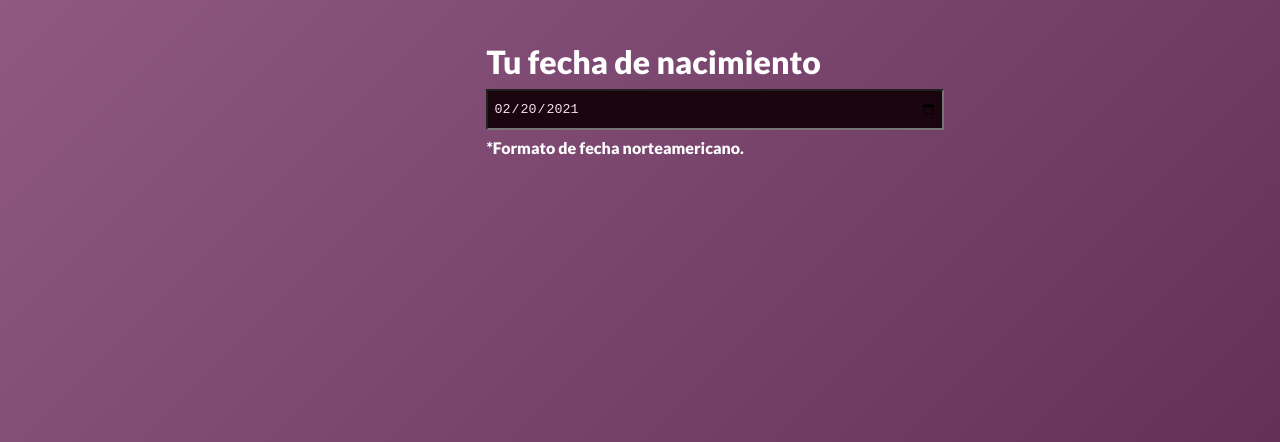
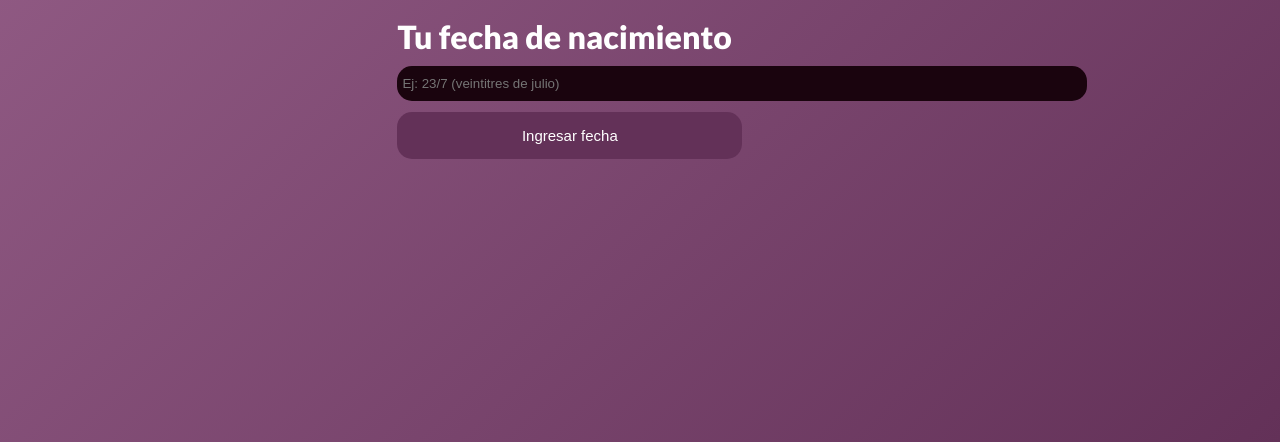
Before and after one commit to AgustinFrigerio/-Cual-es-tu-signo-, a plain HTML site: page index.html in a window 1280 px wide. Shown: the part 358-800 px from the top of the page. Drawn offline with Linux system fonts and the light colour scheme.

Commit message:
cambios estilo y boton

```diff
--- a/index.html
+++ b/index.html
@@ -16,12 +16,13 @@
     </head>
     <div class="cuerpo">
         <div class="date">
+            <form>
             <label for="fecha">Tu fecha de nacimiento</label>
-            <input type="date" id="fecha" name="insertar-fecha"
-             value="2021-02-20"
-             min="1900-01-01" max="2021-02-20">
-             <p>*Formato de fecha norteamericano.</p>
+            <input type="text" id="fecha" name="insertar-fecha" placeholder="Ej: 23/7 (veintitres de julio)">
+            <button type="button" class="boton">Ingresar fecha</button>
+        </form>
         </div>
+
     </div>
 
 
--- a/style.css
+++ b/style.css
@@ -28,13 +28,18 @@ html {
     padding: 1rem 1rem;
     text-shadow: 1px 1px #1a040e;
     box-shadow: 1px 1px #1a040e;
+    }
+body {
+    margin: 0 auto;
 }
 .cuerpo{
     font-size: 2rem;
     letter-spacing: normal;
     position: absolute;
     top: 50%;
-    left: 38%;
+    left: 33%;
+    margin: -25px 0 0 -25px;
+
 }
 p {
     font-size: 1rem;
@@ -47,8 +52,23 @@ p {
     background-color: #1a040e;
     color: #f3e1ef;
     outline: none;
+    border-radius: 15px;
+    border-width: 0px;
 }
-
+.boton {
+    background-color: #633158;
+    border: none;
+    color: white;
+    padding: 15px 30px;
+    text-align: center;
+    font-size: 15px;
+    width: 50%;
+    border-radius: 15px;
+}
+.boton:hover{
+    background-color:#f3e1ef;
+    color:#1a040e;
+}
 
 @keyframes change {
     0% {
```
